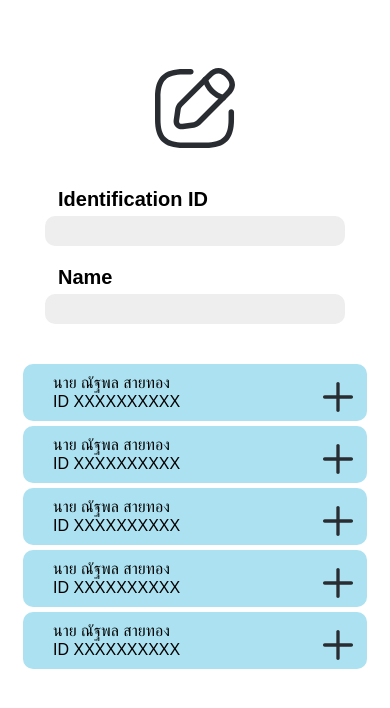
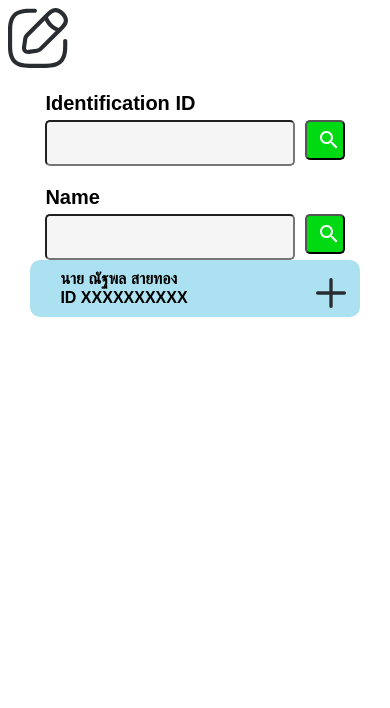
Before and after one commit to 261497-FullStackDev-Nursing-Recording/Frontend, a Next.js app: page /Addpt in a window 390 px wide. Shown: the top 708 px of the page. Built offline with nearby package versions, Linux system fonts and the light colour scheme.

Commit message:
แก้ Addpt ให้ responsive

```diff
--- a/src/app/Addpt/AddPage.css
+++ b/src/app/Addpt/AddPage.css
@@ -6,27 +6,13 @@
 @import "tailwindcss/components";
 @import "tailwindcss/utilities";
 
-.Icon {
+.container {
+  margin-top: 50px;
   display: flex;
-  justify-content: center;
-  padding-top: 60px;
+  flex-direction: column;
+  align-items: center;
 }
-.Container {
-  margin: 0 auto;
-  display: flex;
-  align-items: center;
-  flex-direction: column;
-}
-.ID_Text {
-  padding-top: 40px;
-  padding-bottom: 5px;
-  margin-left: 50px;
-  color: #000;
-  font-size: 20px;
-  font-style: normal;
-  font-weight: 700;
-  line-height: normal;
-}
+
 .ID_SearchBox {
   margin: auto;
   display: flex;
@@ -39,30 +25,9 @@
   font-family: "Kanit", sans-serif;
   font-size: 15px;
 }
-.NameText {
-  padding-top: 20px;
-  padding-bottom: 5px;
-  margin-left: 50px;
-  color: #000;
-  font-size: 20px;
-  font-style: normal;
-  font-weight: 700;
-  line-height: normal;
-}
-.NameSearchBox {
-  margin: auto;
-  display: flex;
-  padding: 15px 15px;
-  width: 300px;
-  height: 25px;
-  border: none;
-  border-radius: 10px;
-  background: #eee;
-  font-size: 15px;
-  margin-bottom: 40px;
-}
+
 .Box {
-  margin-inline: 15px;
+  width: 80%;
   padding-left: 30px;
   display: flex;
   flex-direction: row;
@@ -70,6 +35,8 @@
   background-color: #aae1f0fa;
   border-radius: 10px;
   margin-bottom: 5px;
+  margin-inline: auto;
+  font-weight: 600;
 }
 .AddButton {
   display: flex;
@@ -88,3 +55,47 @@
   margin-top: 1px;
   margin-bottom: 10px;
 }
+
+.Text {
+  color: #000000;
+  font-weight: 800;
+  margin-bottom: 5px;
+  margin-top: 20px;
+  font-size: 20px;
+  display: flex;
+  padding-left: 10%;
+  /* padding-right: 2vw;*/
+}
+
+.input {
+  display: flex;
+  width: 100%;
+  height: 40px;
+  margin-inline: auto;
+  padding-left: 10px;
+  padding-right: 10px;
+  background: #f5f5f5;
+  font-size: 15px;
+  border-radius: 5px;
+  align-items: center;
+}
+
+.button {
+  display: flex;
+  width: 40px;
+  height: 40px;
+  border-radius: 5px;
+  padding-left: 10px;
+  padding-right: 10px;
+  margin-left: 10px;
+  background: #00da12;
+  color: #ffffff;
+  align-items: center;
+}
+
+.searchBar {
+  display: flex;
+  flex-direction: row;
+  margin-inline: auto;
+  width: 80%;
+}
--- a/src/app/Addpt/AddPage.tsx
+++ b/src/app/Addpt/AddPage.tsx
@@ -1,7 +1,7 @@
 import Navbar from "../../Component/Navbarbottom";
 import "./AddPage.css";
 import React, { useState } from "react";
-import CheckIcon from "@mui/icons-material/Check";
+import SearchIcon from "@mui/icons-material/Search";
 
 export default function Addpt() {
   const DuplicateBoxes = (count: number) => {
@@ -97,12 +97,13 @@ export default function Addpt() {
   const [showModal, setShowModal] = useState(false);
 
   return (
+    // <div className="container">
     <div>
-      <div className="Icon">
+      <div className="flex justify-center my-10">
         <svg
           xmlns="http://www.w3.org/2000/svg"
-          width="80"
-          height="80"
+          width="60"
+          height="60"
           viewBox="0 0 158 158"
           fill="none"
         >
@@ -120,10 +121,24 @@ export default function Addpt() {
           />
         </svg>
       </div>
-      <div className="ID_Text">Identification ID</div>
-      <input className="ID_SearchBox" type="search" />
-      <div className="NameText">Name</div>
-      <input className="NameSearchBox" type="search" />
+
+      <div className="mb-10">
+        <div className="Text">Identification ID</div>
+        <div className="searchBar">
+          <input className="input" id="identificationid"></input>
+          <button className="button">
+            <SearchIcon />
+          </button>
+        </div>
+        <div className="Text">Name</div>
+        <div className="searchBar">
+          <input className="input" id="name"></input>
+          <button className="button">
+            <SearchIcon />
+          </button>
+        </div>
+      </div>
+
       {/* <div className="Box">
         <div>
           <div className="PName">
@@ -154,7 +169,7 @@ export default function Addpt() {
           </svg>
         </button>
       </div> */}
-      {DuplicateBoxes(5)}
+      {DuplicateBoxes(1)}
     </div>
   );
 }
```
